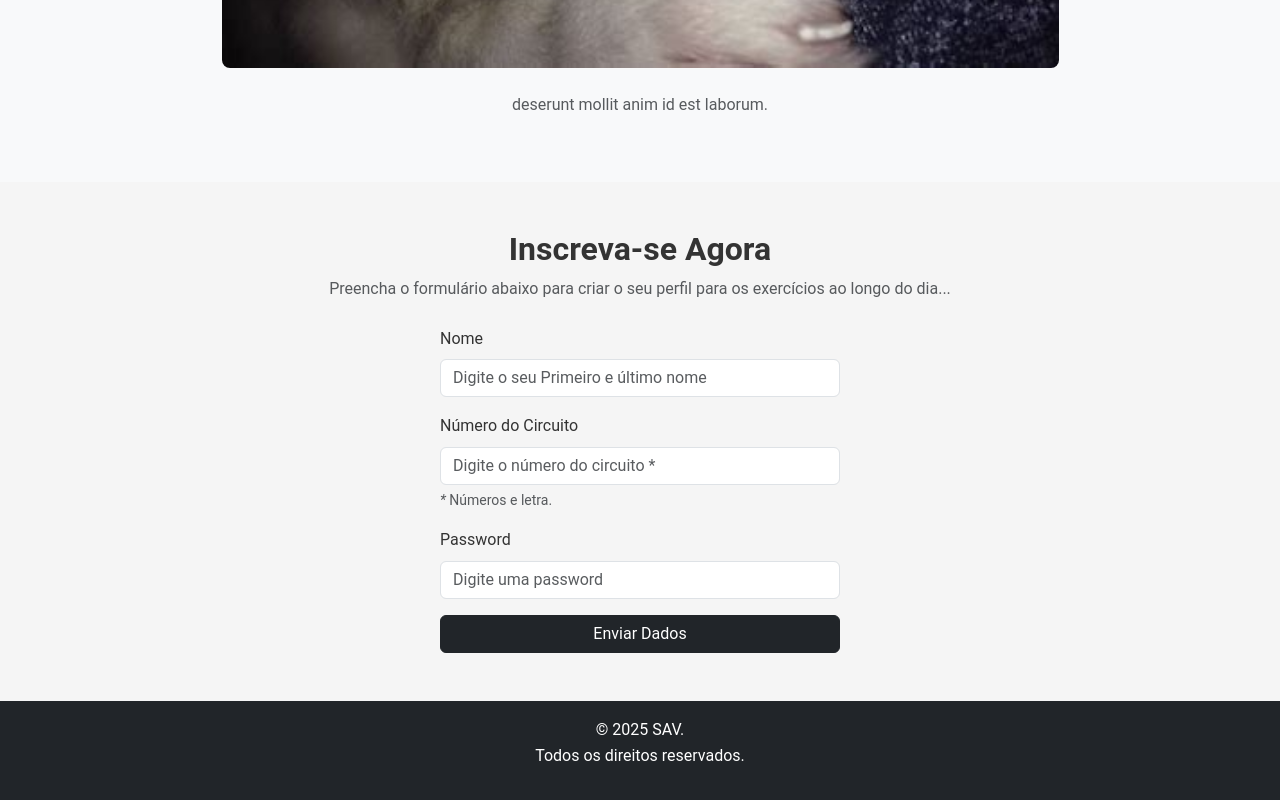
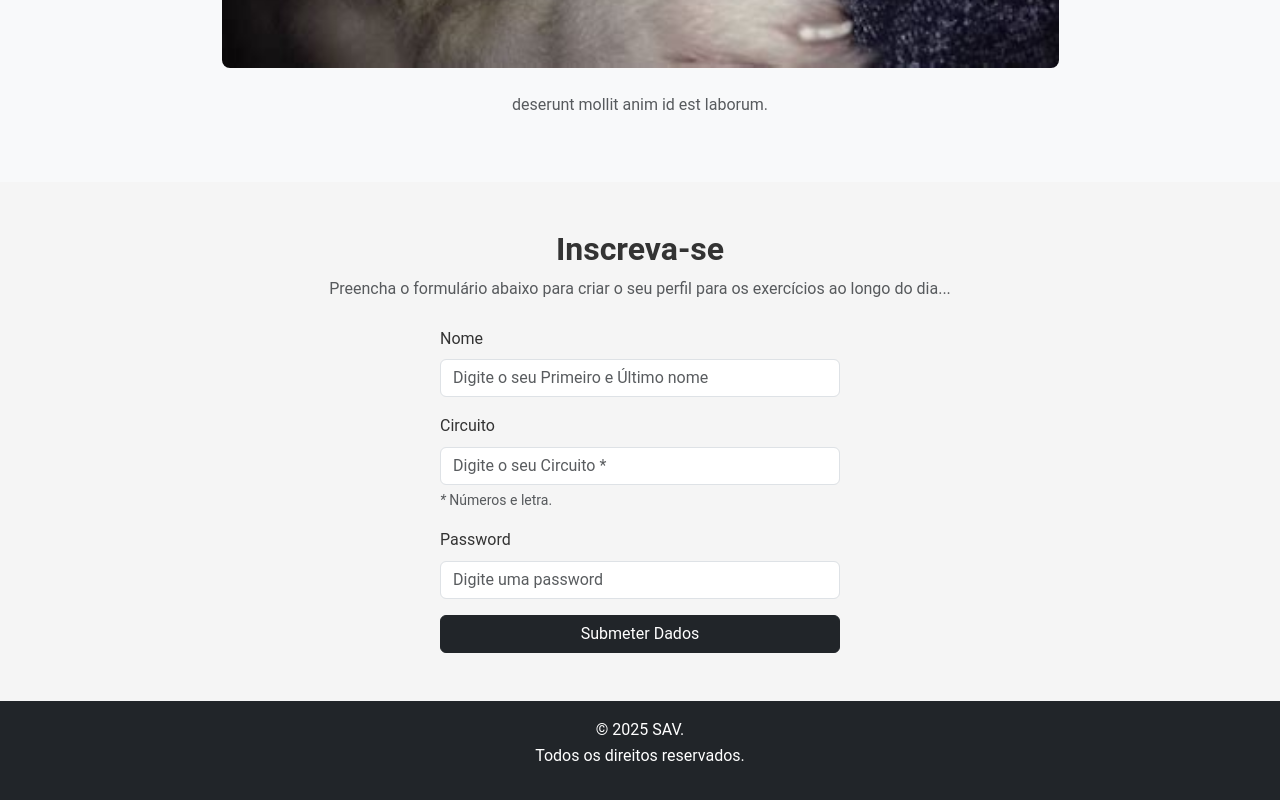
Before and after one commit to aubaro01/Prsocorros, a React (Create React App) app: page / in a window 1280 px wide. Shown: the part 1229-2029 px from the top of the page. Built offline with nearby package versions, Linux system fonts and the light colour scheme.

Commit message:
Update pageMain.js

```diff
--- a/src/pages/pageMain.js
+++ b/src/pages/pageMain.js
@@ -76,7 +76,7 @@ export default function LandingPage() {
         {/* Form Section */}
         <section className="container py-5">
           <div className="text-center mb-4">
-            <h2 className="fw-bold">Inscreva-se Agora</h2>
+            <h2 className="fw-bold">Inscreva-se</h2>
             <p className="text-muted">
               Preencha o formulário abaixo para criar o seu perfil para os exercícios ao longo do dia...
             </p>
@@ -90,19 +90,21 @@ export default function LandingPage() {
                 type="text"
                 id="nome"
                 className="form-control"
-                placeholder="Digite o seu Primeiro e último nome"
+                placeholder="Digite o seu Primeiro e Último nome"
+                min="5"
+                max="30"
                 required
               />
             </div>
 
             {/* Circuito Field */}
             <div className="mb-3">
-              <label htmlFor="circuito" className="form-label">Número do Circuito</label>
+              <label htmlFor="circuito" className="form-label">Circuito</label>
               <input
                 type="text"
                 id="circuito"
                 className="form-control"
-                placeholder="Digite o número do circuito *"
+                placeholder="Digite o seu Circuito *"
                 min="1"
                 max="3"
                 required
@@ -126,7 +128,7 @@ export default function LandingPage() {
 
             {/* Submit Button */}
             <button type="submit" className="btn btn-dark w-100">
-              Enviar Dados
+              Submeter Dados
             </button>
           </form>
         </section>
```
